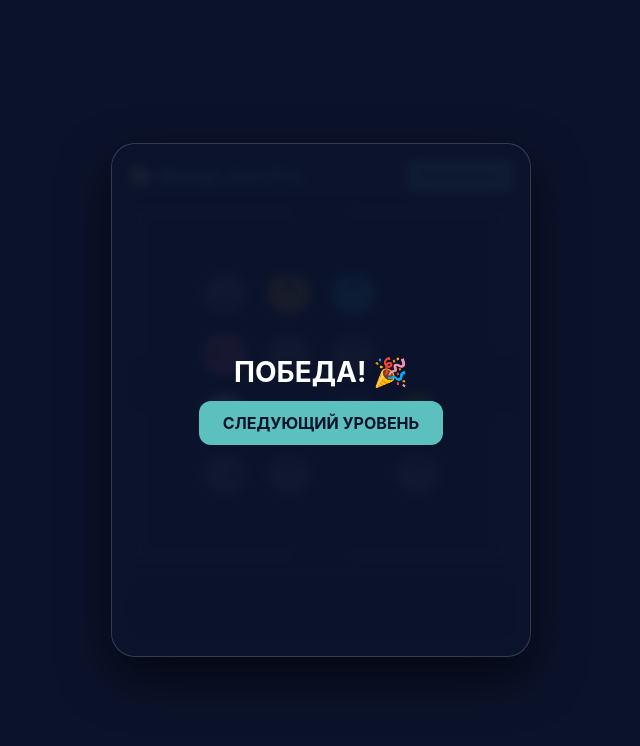
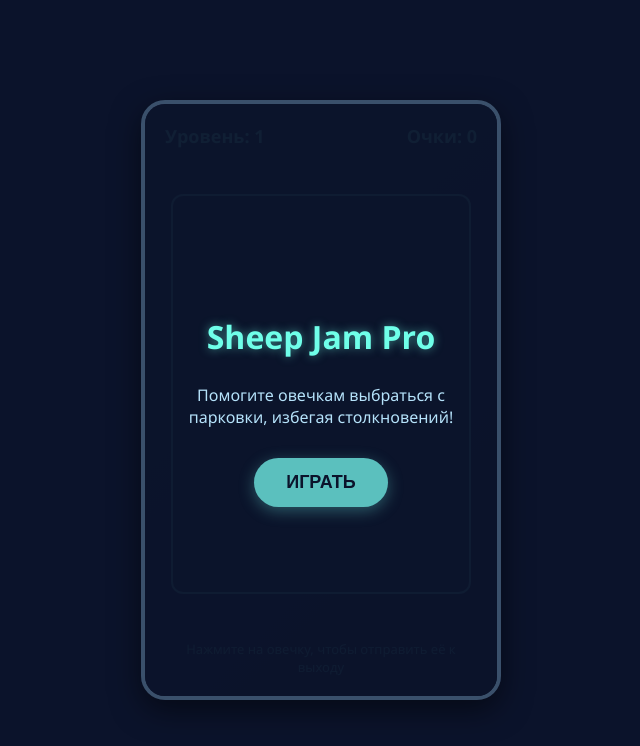
Before and after one commit to ff3f1/sheep, a plain HTML site: page index.html in a window 1280 px wide. Shown: the whole page, without its empty margins (319-959 px from the left). Drawn offline with Linux system fonts and the light colour scheme.

Commit message:
Update index.html

```diff
--- a/index.html
+++ b/index.html
@@ -2,302 +2,309 @@
 <html lang="ru">
 <head>
     <meta charset="UTF-8">
-    <meta name="viewport" content="width=device-width, initial-scale=1.0, user-scalable=no">
-    <title>Sheep Jam Pro 🐑</title>
+    <meta name="viewport" content="width=device-width, initial-scale=1.0, maximum-scale=1.0, user-scalable=no">
+    <title>Sheep Jam Pro</title>
+    <link rel="manifest" href="./manifest.json">
     <style>
-        :root {
-            --bg: #0b132b;
-            --panel: #1c2541;
-            --accent: #6fffe9;
-            --primary: #5bc0be;
-            --danger: #ff0055;
-            --text: #ffffff;
-        }
-
         * {
             box-sizing: border-box;
             user-select: none;
-            margin: 0; padding: 0;
-            font-family: -apple-system, BlinkMacSystemFont, 'Segoe UI', Roboto, sans-serif;
+            -webkit-user-select: none;
         }
-
         body {
-            background-color: var(--bg);
-            color: var(--text);
-            display: flex; flex-direction: column;
-            align-items: center; justify-content: center;
-            min-height: 100vh; overflow: hidden;
-            padding: 10px;
+            margin: 0;
+            padding: 0;
+            background: #0b132b;
+            font-family: 'Segoe UI', Tahoma, Geneva, Verdana, sans-serif;
+            color: #fff;
+            display: flex;
+            flex-direction: column;
+            align-items: center;
+            justify-content: center;
+            height: 100vh;
+            overflow: hidden;
         }
-
-        .game-card {
-            background: var(--panel);
-            border-radius: 24px; padding: 16px;
-            box-shadow: 0 20px 50px rgba(0,0,0,0.6);
-            display: flex; flex-direction: column; align-items: center;
-            max-width: 420px; width: 100%;
-            border: 1px solid rgba(255,255,255,0.1);
+        #game-container {
             position: relative;
+            width: 360px;
+            height: 600px;
+            background: linear-gradient(135deg, #1c2541, #0b132b);
+            border-radius: 24px;
+            box-shadow: 0 10px 30px rgba(0,0,0,0.5);
+            display: flex;
+            flex-direction: column;
+            align-items: center;
+            justify-content: space-between;
+            padding: 20px;
+            border: 4px solid #3a506b;
         }
-
-        .header {
-            display: flex; justify-content: space-between; align-items: center;
-            width: 100%; margin-bottom: 12px;
+        .screen {
+            position: absolute;
+            top: 0;
+            left: 0;
+            width: 100%;
+            height: 100%;
+            display: flex;
+            flex-direction: column;
+            align-items: center;
+            justify-content: center;
+            background: rgba(11, 19, 43, 0.95);
+            border-radius: 20px;
+            z-index: 10;
+            transition: opacity 0.4s ease;
         }
-
-        h1 { font-size: 20px; color: var(--accent); display: flex; align-items: center; gap: 6px; }
-
+        .screen.hidden {
+            opacity: 0;
+            pointer-events: none;
+        }
+        h1 {
+            font-size: 32px;
+            margin-bottom: 10px;
+            color: #6fffe9;
+            text-shadow: 0 0 10px rgba(111,255,233,0.5);
+            text-align: center;
+        }
+        p {
+            color: #b5e2fa;
+            margin-bottom: 30px;
+            text-align: center;
+            padding: 0 20px;
+            font-size: 16px;
+        }
         .btn {
-            background: var(--primary); color: #0b132b;
-            border: none; padding: 8px 14px; border-radius: 12px;
-            font-weight: bold; cursor: pointer; transition: transform 0.1s;
+            background: #5bc0be;
+            color: #0b132b;
+            border: none;
+            padding: 14px 32px;
+            font-size: 18px;
+            font-weight: bold;
+            border-radius: 30px;
+            cursor: pointer;
+            box-shadow: 0 4px 15px rgba(91,192,190,0.4);
+            transition: transform 0.2s, background 0.2s;
         }
-        .btn:active { transform: scale(0.95); }
-
-        canvas {
-            width: 100%; height: 360px;
-            border-radius: 16px;
-            background: #111d42;
+        .btn:active {
+            transform: scale(0.95);
+            background: #438a88;
+        }
+        #header {
+            width: 100%;
+            display: flex;
+            justify-content: space-between;
+            align-items: center;
+            font-size: 18px;
+            font-weight: bold;
+            color: #6fffe9;
+        }
+        #grid {
+            position: relative;
+            width: 300px;
+            height: 400px;
+            background: #1c2541;
+            border-radius: 12px;
+            overflow: hidden;
+            border: 2px solid #5bc0be;
+        }
+        .sheep {
+            position: absolute;
+            width: 58px;
+            height: 58px;
+            background: #fff;
+            border-radius: 50%;
+            display: flex;
+            align-items: center;
+            justify-content: center;
+            font-size: 28px;
             cursor: pointer;
+            box-shadow: 0 4px 8px rgba(0,0,0,0.3);
+            transition: transform 0.2s;
+            z-index: 2;
         }
-
-        .dock-container {
-            margin-top: 12px; width: 100%;
-            background: rgba(11, 19, 43, 0.8);
-            border: 2px dashed #3a506b;
-            border-radius: 16px; padding: 8px;
-            display: flex; justify-content: center; gap: 6px;
-            min-height: 58px;
+        .sheep:active {
+            transform: scale(0.9);
         }
-
-        .dock-slot {
-            width: 44px; height: 44px; border-radius: 10px;
-            background: rgba(255,255,255,0.05);
-            border: 1px solid rgba(255,255,255,0.1);
-            display: flex; align-items: center; justify-content: center;
-            font-size: 24px; transition: all 0.2s;
+        .exit-zone {
+            position: absolute;
+            background: rgba(91, 192, 190, 0.3);
+            border: 2px dashed #5bc0be;
+            display: flex;
+            align-items: center;
+            justify-content: center;
+            font-size: 20px;
+            z-index: 1;
+            border-radius: 8px;
         }
-        .dock-slot.filled { transform: scale(1.05); }
-
-        .overlay {
-            position: absolute; top: 0; left: 0; width: 100%; height: 100%;
-            background: rgba(11, 19, 43, 0.95); border-radius: 24px;
-            display: flex; flex-direction: column; align-items: center; justify-content: center;
-            backdrop-filter: blur(5px); z-index: 10; opacity: 0; pointer-events: none; transition: 0.3s;
-        }
-        .overlay.active { opacity: 1; pointer-events: auto; }
-        .overlay h2 { font-size: 28px; margin-bottom: 12px; }
     </style>
 </head>
 <body>
 
-<div class="game-card">
-    <div class="header">
-        <h1>🐑 Sheep Jam Pro</h1>
-        <button class="btn" onclick="initGame()">Перезапуск</button>
+    <div id="game-container">
+        <!-- Стартовое меню -->
+        <div id="menu-screen" class="screen">
+            <h1>Sheep Jam Pro</h1>
+            <p>Помогите овечкам выбраться с парковки, избегая столкновений!</p>
+            <button class="btn" onclick="startGame()">ИГРАТЬ</button>
+        </div>
+
+        <!-- Экран победы -->
+        <div id="win-screen" class="screen hidden">
+            <h1>Уровень пройден! 🎉</h1>
+            <p>Отличная работа, все овечки на свободе!</p>
+            <button class="btn" onclick="nextLevel()">ДАЛЕЕ</button>
+        </div>
+
+        <!-- Игровой интерфейс -->
+        <div id="header">
+            <span id="level-indicator">Уровень: 1</span>
+            <span id="score-indicator">Очки: 0</span>
+        </div>
+
+        <div id="grid"></div>
+
+        <div style="font-size: 13px; color: #5bc0be; text-align: center;">
+            Нажмите на овечку, чтобы отправить её к выходу
+        </div>
     </div>
 
-    <canvas id="gameCanvas" width="360" height="360"></canvas>
+    <script>
+        const GRID_COLS = 5;
+        const GRID_ROWS = 6;
+        const CELL_SIZE = 60; // 300 / 5
 
-    <div class="dock-container" id="dock">
-        <div class="dock-slot"></div><div class="dock-slot"></div>
-        <div class="dock-slot"></div><div class="dock-slot"></div>
-        <div class="dock-slot"></div><div class="dock-slot"></div>
-        <div class="dock-slot"></div>
-    </div>
+        let currentLevel = 1;
+        let score = 0;
+        let sheepList = [];
+        let isAnimating = false;
 
-    <div class="overlay" id="overlay">
-        <h2 id="overlayTitle">ПОБЕДА! 🎉</h2>
-        <button class="btn" style="padding: 12px 24px; font-size: 16px;" onclick="initGame()">СЛЕДУЮЩИЙ УРОВЕНЬ</button>
-    </div>
-</div>
+        const colors = ['#ff5964', '#35a7ff', '#fdca40', '#9bf6ff'];
 
-<script>
-    const canvas = document.getElementById('gameCanvas');
-    const ctx = canvas.getContext('2d');
-
-    const GRID_SIZE = 6;
-    const CELL_SIZE = 60;
-    const MAX_DOCK = 7;
-
-    const SHEEP_TYPES = {
-        white:  { emoji: '🐑', color: '#ffffff' },
-        pink:   { emoji: '🦩', color: '#ff758f' },
-        blue:   { emoji: '💎', color: '#38bdf8' },
-        yellow: { emoji: '🌟', color: '#fbbf24' }
-    };
-
-    const DIRS = {
-        UP:    { x: 0,  y: -1, angle: -Math.PI/2 },
-        DOWN:  { x: 0,  y: 1,  angle: Math.PI/2 },
-        LEFT:  { x: -1, y: 0,  angle: Math.PI },
-        RIGHT: { x: 1,  y: 0,  angle: 0 }
-    };
-
-    let sheepList = [];
-    let dockSlots = [];
-
-    class Sheep {
-        constructor(id, x, y, typeKey, dirKey) {
-            this.id = id; this.x = x; this.y = y;
-            this.px = x * CELL_SIZE + 30;
-            this.py = y * CELL_SIZE + 30;
-            this.typeKey = typeKey;
-            this.type = SHEEP_TYPES[typeKey];
-            this.dirKey = dirKey;
-            this.dir = DIRS[dirKey];
-            this.isBlocked = false;
+        function startGame() {
+            document.getElementById('menu-screen').classList.add('hidden');
+            initLevel();
         }
 
-        draw() {
-            ctx.save();
-            ctx.translate(this.px, this.py);
+        function nextLevel() {
+            currentLevel++;
+            document.getElementById('win-screen').classList.add('hidden');
+            initLevel();
+        }
 
-            // Тень
-            ctx.beginPath();
-            ctx.ellipse(0, 12, 16, 5, 0, 0, Math.PI * 2);
-            ctx.fillStyle = 'rgba(0,0,0,0.3)'; ctx.fill();
+        function initLevel() {
+            const grid = document.getElementById('grid');
+            grid.innerHTML = '';
+            sheepList = [];
+            isAnimating = false;
 
-            // Тело
-            ctx.beginPath();
-            ctx.arc(0, 0, 20, 0, Math.PI * 2);
-            ctx.fillStyle = this.isBlocked ? '#64748b' : this.type.color;
-            ctx.fill();
+            document.getElementById('level-indicator').innerText = `Уровень: ${currentLevel}`;
 
-            // Мордочка / направление
-            ctx.rotate(this.dir.angle);
-            ctx.fillStyle = '#0f172a';
-            ctx.beginPath(); ctx.arc(10, 0, 4, 0, Math.PI * 2); ctx.fill();
+            // Создаем зоны выхода по краям
+            const exits = [
+                {x: 2, y: -1, dir: 'up'},
+                {x: 2, y: GRID_ROWS, dir: 'down'}
+            ];
 
-            ctx.restore();
-        }
-    }
+            exits.forEach(e => {
+                const div = document.createElement('div');
+                div.className = 'exit-zone';
+                div.style.left = (e.x * CELL_SIZE) + 'px';
+                div.style.top = (e.y < 0 ? 0 : (GRID_ROWS - 1) * CELL_SIZE) + 'px';
+                div.style.width = CELL_SIZE + 'px';
+                div.style.height = '10px';
+                div.innerHTML = '🚪';
+                grid.appendChild(div);
+            });
 
-    // Проверка пути до ворот
-    function checkBlocked(sheep) {
-        let cx = sheep.x + sheep.dir.x;
-        let cy = sheep.y + sheep.dir.y;
+            // Генерация овечек без тупиков (упрощенная гарантированная расстановка)
+            let count = Math.min(3 + currentLevel, 12);
+            let positions = [];
 
-        while (cx >= 0 && cx < GRID_SIZE && cy >= 0 && cy < GRID_SIZE) {
-            if (sheepList.some(s => s.x === cx && s.y === cy)) {
-                return true; // На пути стоит другая овца
-            }
-            cx += sheep.dir.x; cy += sheep.dir.y;
-        }
-        return false; // Путь свободен
-    }
-
-    function updateBlockedState() {
-        sheepList.forEach(s => s.isBlocked = checkBlocked(s));
-    }
-
-    // Генератор решаемого поля
-    function initGame() {
-        document.getElementById('overlay').classList.remove('active');
-        dockSlots = []; updateDockUI();
-        sheepList = [];
-
-        const types = ['white', 'pink', 'blue', 'yellow'];
-        const dirKeys = ['UP', 'DOWN', 'LEFT', 'RIGHT'];
-        let id = 0;
-
-        // Создаем наборы по 3 одинаковые овечки
-        for(let i=0; i<3; i++) {
-            types.forEach(t => {
-                let x, y, dirKey;
+            for (let i = 0; i < count; i++) {
+                let rx, ry;
                 let attempts = 0;
                 do {
-                    x = Math.floor(Math.random() * 4) + 1;
-                    y = Math.floor(Math.random() * 4) + 1;
-                    dirKey = dirKeys[Math.floor(Math.random() * 4)];
+                    rx = Math.floor(Math.random() * GRID_COLS);
+                    ry = Math.floor(Math.random() * (GRID_ROWS - 2)) + 1;
                     attempts++;
-                } while(sheepList.some(s => s.x === x && s.y === y) && attempts < 100);
+                } while (positions.some(p => p.x === rx && p.y === ry) && attempts < 50);
 
-                sheepList.push(new Sheep(id++, x, y, t, dirKey));
-            });
-        }
-        updateBlockedState();
-    }
-
-    function updateDockUI() {
-        const slots = document.querySelectorAll('.dock-slot');
-        slots.forEach((slot, i) => {
-            if (i < dockSlots.length) {
-                slot.innerText = SHEEP_TYPES[dockSlots[i]].emoji;
-                slot.classList.add('filled');
-            } else {
-                slot.innerText = '';
-                slot.classList.remove('filled');
-            }
-        });
-
-        checkMatch3();
-    }
-
-    function checkMatch3() {
-        const counts = {};
-        dockSlots.forEach(t => counts[t] = (counts[t] || 0) + 1);
-
-        for (let t in counts) {
-            if (counts[t] >= 3) {
-                let count = 0;
-                dockSlots = dockSlots.filter(item => {
-                    if (item === t && count < 3) { count++; return false; }
-                    return true;
-                });
-                setTimeout(updateDockUI, 150);
-                return;
+                if (attempts < 50) {
+                    positions.push({x: rx, y: ry});
+                    let sheep = {
+                        id: i,
+                        x: rx,
+                        y: ry,
+                        targetY: ry < GRID_ROWS / 2 ? -1 : GRID_ROWS, // Выход вверх или вниз
+                        emoji: ['🐑', '🐏', '🐐', ' lamb '][i % 4],
+                        color: colors[i % colors.length]
+                    };
+                    sheepList.push(sheep);
+                    renderSheepElement(sheep);
+                }
             }
         }
 
-        if (dockSlots.length >= MAX_DOCK) showEnd(false);
-        else if (sheepList.length === 0 && dockSlots.length === 0) showEnd(true);
-    }
+        function renderSheepElement(sheep) {
+            const grid = document.getElementById('grid');
+            const el = document.createElement('div');
+            el.className = 'sheep';
+            el.id = `sheep-${sheep.id}`;
+            el.style.width = (CELL_SIZE - 4) + 'px';
+            el.style.height = (CELL_SIZE - 4) + 'px';
+            el.style.backgroundColor = sheep.color;
+            el.style.left = (sheep.x * CELL_SIZE + 2) + 'px';
+            el.style.top = (sheep.y * CELL_SIZE + 2) + 'px';
+            el.innerText = '🐑';
 
-    function showEnd(win) {
-        const overlay = document.getElementById('overlay');
-        document.getElementById('overlayTitle').innerText = win ? 'ПОБЕДА! 🎉' : 'ТУПИК! 💥';
-        overlay.classList.add('active');
-    }
+            el.onclick = () => tryMoveSheep(sheep);
+            grid.appendChild(el);
+        }
 
-    canvas.addEventListener('click', (e) => {
-        const rect = canvas.getBoundingClientRect();
-        const cx = e.clientX - rect.left;
-        const cy = e.clientY - rect.top;
+        function tryMoveSheep(sheep) {
+            if (isAnimating) return;
 
-        for (let i = 0; i < sheepList.length; i++) {
-            let s = sheepList[i];
-            let dist = Math.hypot(s.px - cx, s.py - cy);
+            // Проверяем, есть ли преграды на пути овечки к ее выходу по вертикали
+            let pathClear = true;
+            let step = sheep.targetY < sheep.y ? -1 : 1;
 
-            if (dist <= 22) {
-                if (!checkBlocked(s)) {
-                    dockSlots.push(s.typeKey);
-                    sheepList.splice(i, 1);
-                    updateBlockedState();
-                    updateDockUI();
+            let checkY = sheep.y + step;
+            while (checkY !== sheep.targetY + step && checkY >= -1 && checkY <= GRID_ROWS) {
+                // Проверяем, занята ли клетка другой овечкой
+                if (sheepList.some(s => s.id !== sheep.id && s.x === sheep.x && s.y === checkY)) {
+                    pathClear = false;
+                    break;
                 }
-                break;
+                checkY += step;
             }
+
+            if (!pathClear) {
+                // Анимация «стука» о преграду (не может пройти)
+                const el = document.getElementById(`sheep-${sheep.id}`);
+                el.style.transform = `scale(1.15)`;
+                setTimeout(() => el.style.transform = 'scale(1)', 200);
+                return;
+            }
+
+            // Успешный выход овечки с плавной анимацией
+            isAnimating = true;
+            sheep.y = sheep.targetY;
+            const el = document.getElementById(`sheep-${sheep.id}`);
+            el.style.transition = 'top 0.4s ease-in-out, opacity 0.4s ease-in-out';
+            el.style.top = (sheep.y * CELL_SIZE + 2) + 'px';
+            el.style.opacity = '0';
+
+            setTimeout(() => {
+                el.remove();
+                sheepList = sheepList.filter(s => s.id !== sheep.id);
+                score += 10;
+                document.getElementById('score-indicator').innerText = `Очки: ${score}`;
+                isAnimating = false;
+
+                // Проверка на победу
+                if (sheepList.length === 0) {
+                    document.getElementById('win-screen').classList.remove('hidden');
+                }
+            }, 400);
         }
-    });
-
-    function render() {
-        ctx.clearRect(0, 0, canvas.width, canvas.height);
-
-        // Отрисовка ворот/выходов
-        ctx.strokeStyle = '#3a506b'; ctx.lineWidth = 6;
-        ctx.strokeRect(10, 10, 340, 340);
-        ctx.clearRect(150, 6, 60, 10);  // Верх
-        ctx.clearRect(150, 344, 60, 10); // Низ
-        ctx.clearRect(6, 150, 10, 60);  // Лево
-        ctx.clearRect(344, 150, 10, 60); // Право
-
-        sheepList.forEach(s => s.draw());
-        requestAnimationFrame(render);
-    }
-
-    initGame();
-    render();
-</script>
+    </script>
 </body>
 </html>
```
